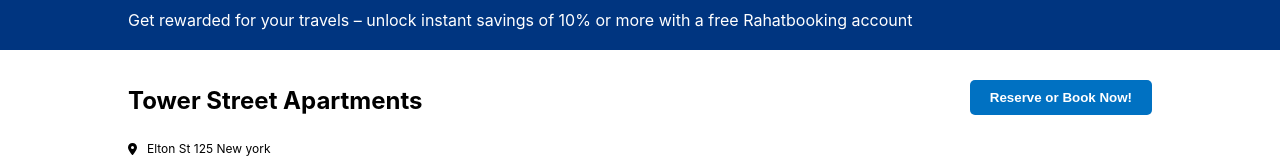
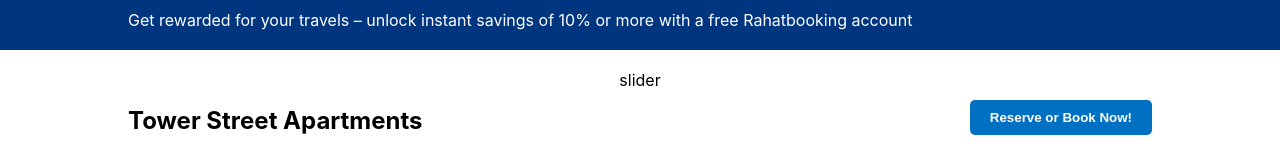
Before and after one commit to bellicose77/booking-app-clientside, a React (Create React App) app: page /hotels/1 in a window 1280 px wide. Shown: the part 184-344 px from the top of the page. Built offline with nearby package versions, Linux system fonts and the light colour scheme.

Commit message:
single hotel description

```diff
--- a/src/pages/Hotel/Hotel.js
+++ b/src/pages/Hotel/Hotel.js
@@ -37,7 +37,7 @@ const Hotel = () => {
            <Navbar/>
            <Header type="list"/>
          <div className='hotelContainer'>
-          <div className='sliderContainer'></div>
+          <div className='sliderContainer'>slider</div>
             <div className='hotelWrapper'>
             <button className="bookNow">Reserve or Book Now!</button>
                 <h1 className="hotelTitle">Tower Street Apartments</h1>
```
